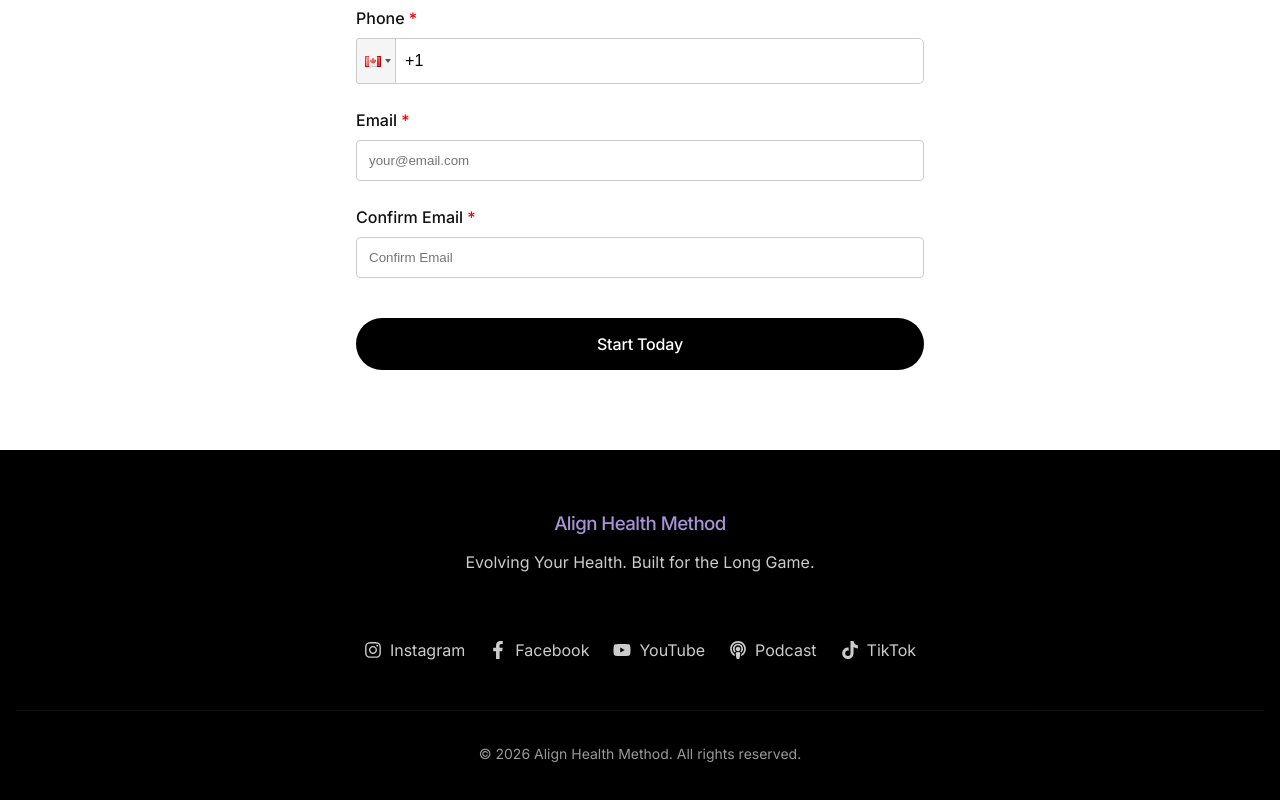
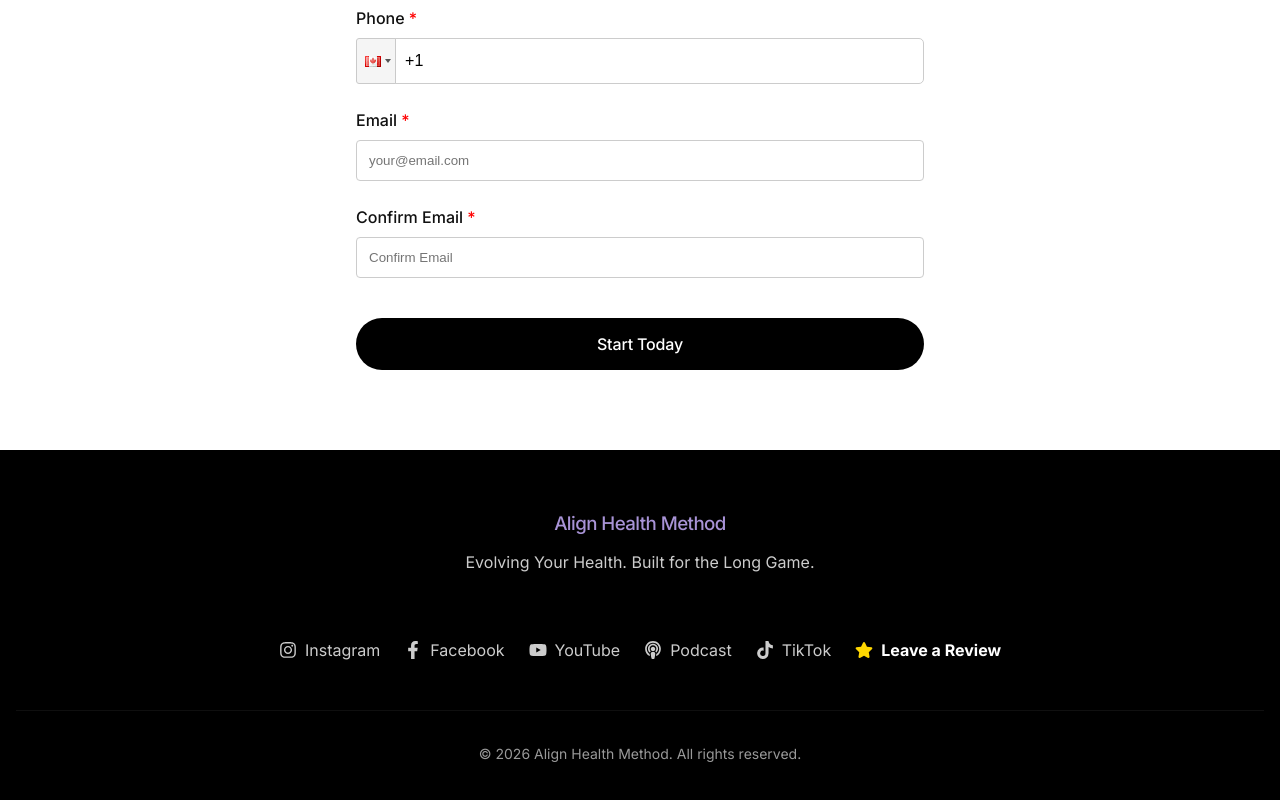
Before and after one commit to maryamt52/AlignHealthy, a React (Vite) app: page / in a window 1280 px wide. Shown: the part 3995-4795 px from the top of the page. Built offline with nearby package versions, Linux system fonts and the light colour scheme.

Commit message:
feat: add google review link to footer

```diff
--- a/src/components/Footer.jsx
+++ b/src/components/Footer.jsx
@@ -1,5 +1,5 @@
 import React from 'react';
-import { FaInstagram, FaFacebookF, FaYoutube, FaTiktok, FaPodcast } from 'react-icons/fa';
+import { FaInstagram, FaFacebookF, FaYoutube, FaTiktok, FaPodcast, FaStar } from 'react-icons/fa';
 
 const Footer = () => {
     return (
@@ -29,6 +29,9 @@ const Footer = () => {
                         <a href="https://tiktok.com" target="_blank" rel="noopener noreferrer" style={{ color: 'white', textDecoration: 'none', display: 'flex', alignItems: 'center', gap: '0.5rem', opacity: 0.8 }} aria-label="TikTok">
                             <FaTiktok size={18} /> <span>TikTok</span>
                         </a>
+                        <a href="https://g.page/r/CW2e7tcjGpbCEAI/review" target="_blank" rel="noopener noreferrer" style={{ color: 'white', textDecoration: 'none', display: 'flex', alignItems: 'center', gap: '0.5rem', opacity: 1, fontWeight: 'bold' }} aria-label="Leave a Review">
+                            <FaStar size={18} color="#FFD700" /> <span>Leave a Review</span>
+                        </a>
                     </div>
                 </div>
 
```
